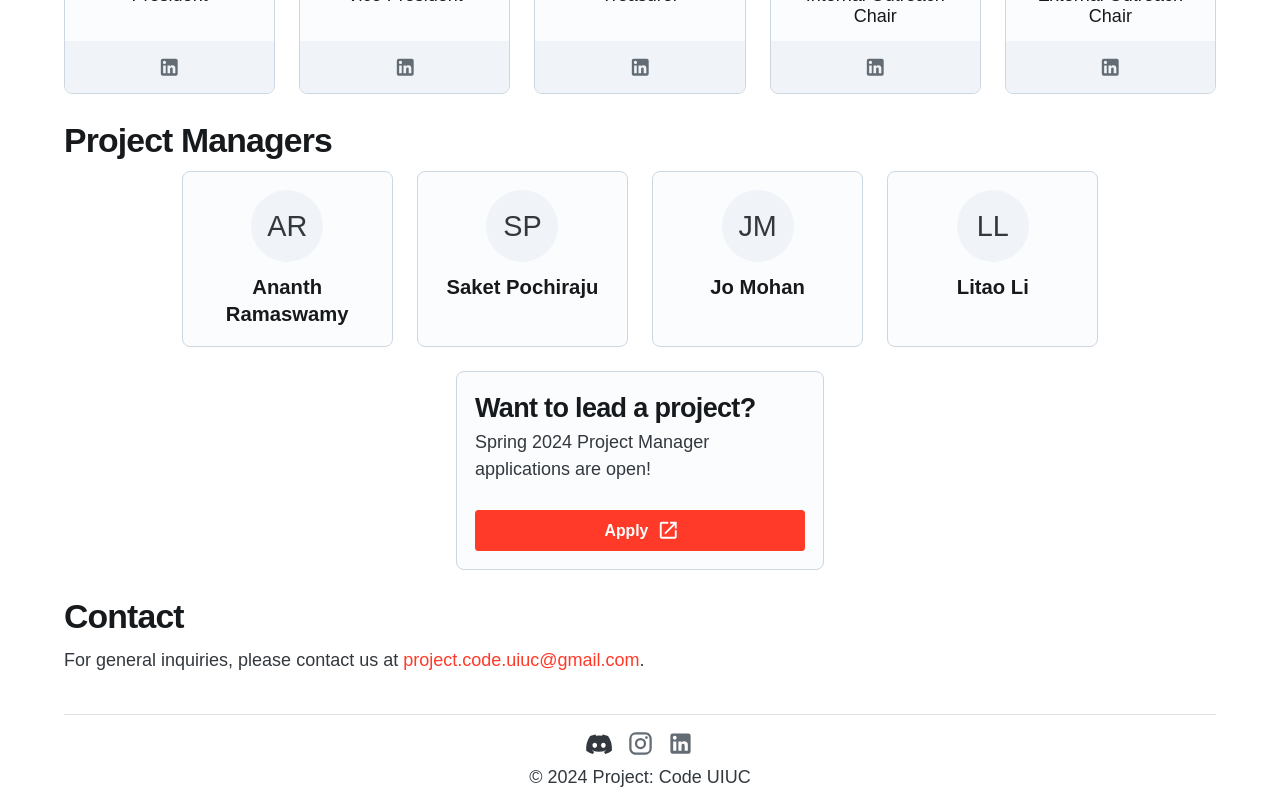
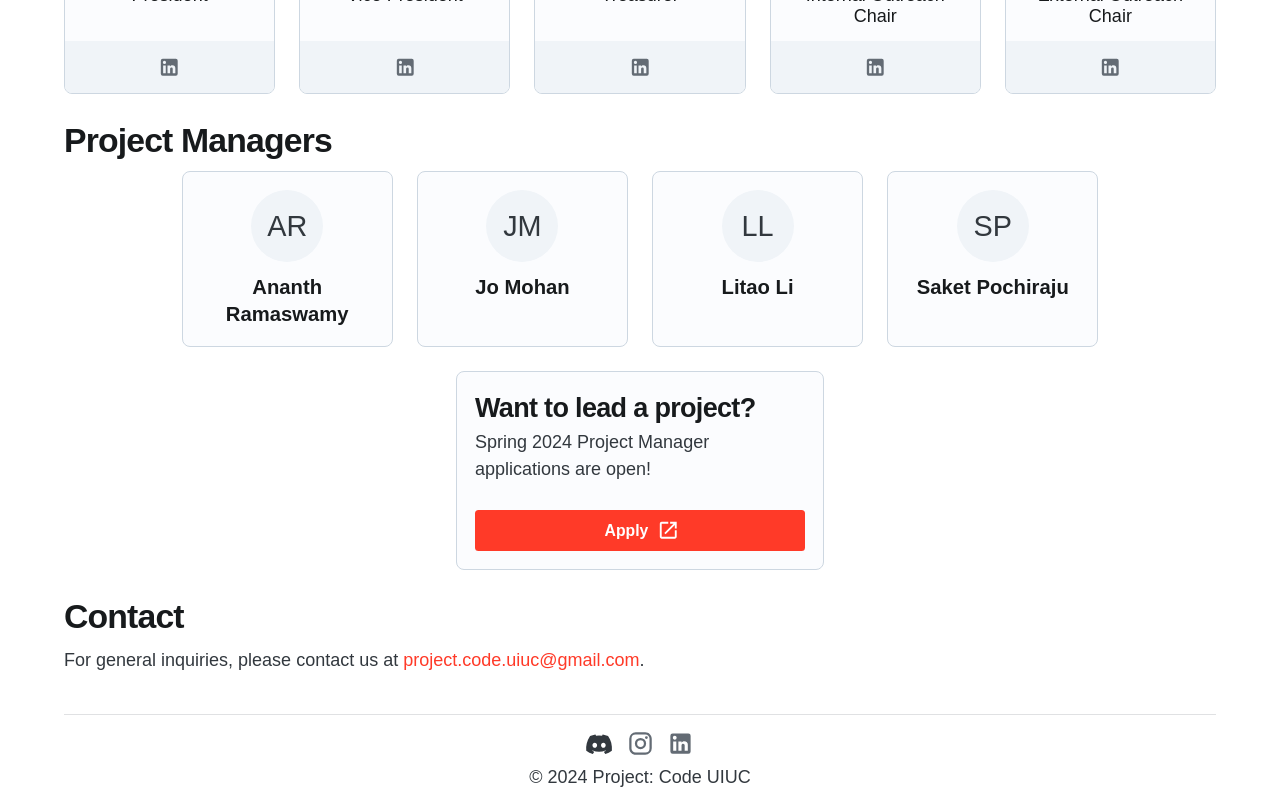
Before and after one commit to owen-hayes/project-code-website, a Next.js app: page /about in a window 1280 px wide. Shown: the part 830-1630 px from the top of the page. Built offline with nearby package versions, Linux system fonts and the light colour scheme.

Commit message:
Sort PMs

```diff
--- a/src/app/about/page.tsx
+++ b/src/app/about/page.tsx
@@ -78,7 +78,12 @@ export default function Page() {
       </Typography>
 
       <Grid container spacing={3} justifyContent="center">
-        {PROJECT_MANAGERS.map((pm) => (
+        {PROJECT_MANAGERS
+          // Sort alphabetically by name
+          .sort((a, b) => (a.name < b.name ? -1 : 1))
+
+          // Map each PM to a BioCard
+          .map((pm) => (
             <Grid xs={6} sm={4} md={3} lg={2.4}>
               <BioCard
                 name={pm.name}
```
Lines whose indentation alone changed are shown as unchanged.
